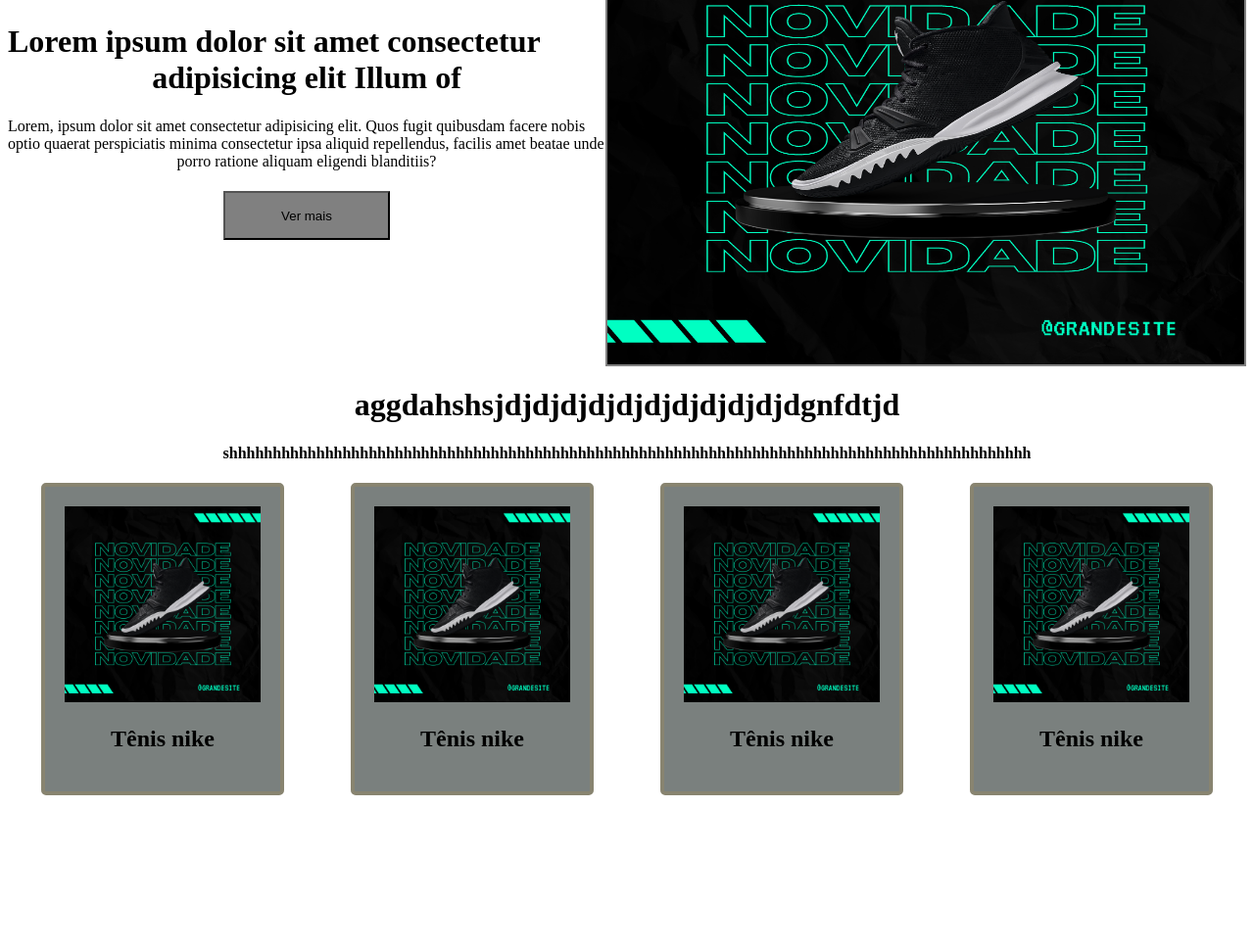
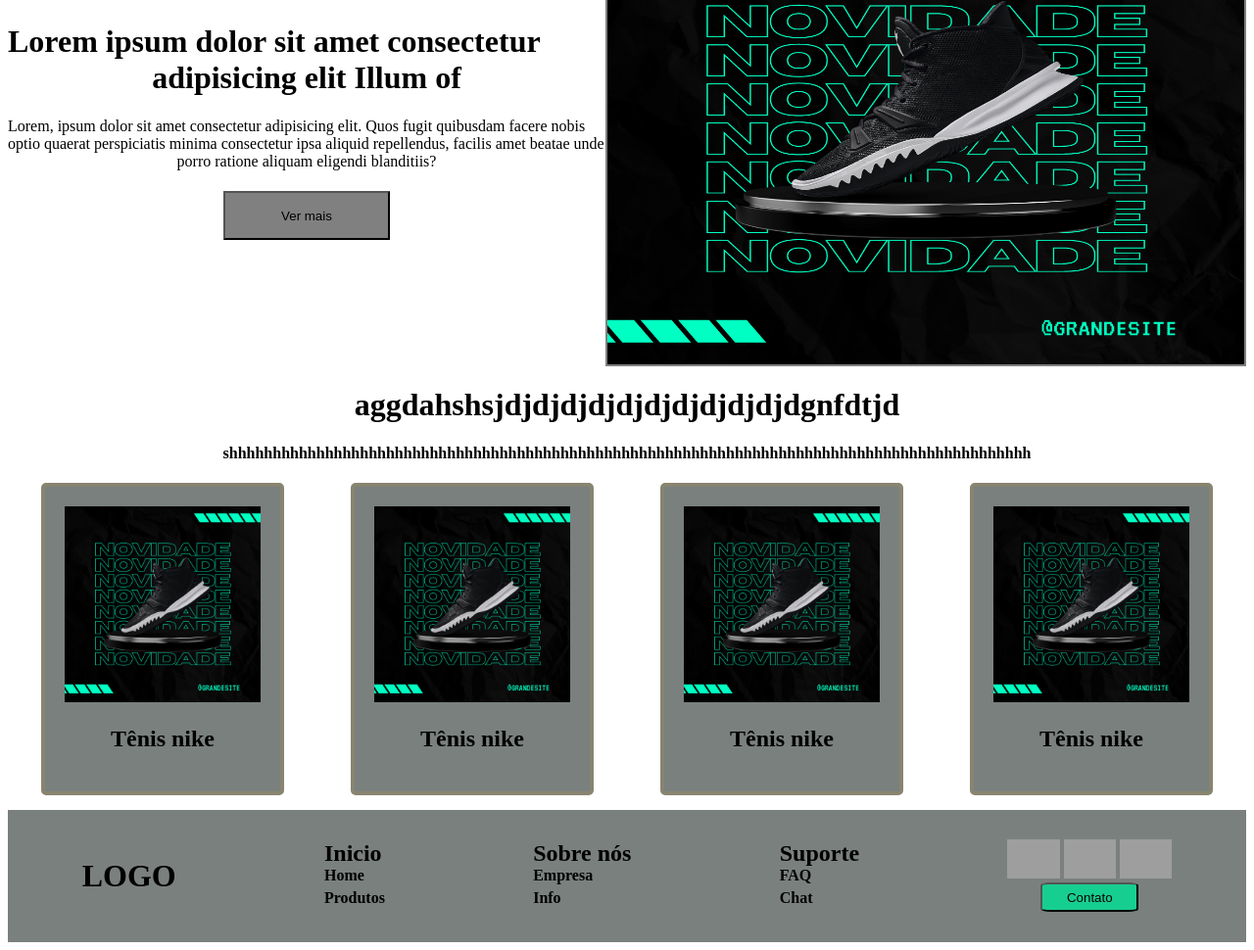
Before and after one commit to killvitin/Loja-Html-Css, a plain HTML site: page index.html in a window 1280 px wide. Shown: the part 234-1204 px from the top of the page at 98% size. Before the commit the page ends 1054 px from the top, so only its background shows below. Drawn offline with Linux system fonts and the light colour scheme; grey boxes are pictures that could not be loaded.

Commit message:
footer adicionado

```diff
--- a/index.html
+++ b/index.html
@@ -49,5 +49,33 @@
             <h2>Tênis nike</h2>
         </div>
     </div>
+    <footer>
+        <div class="footer">
+            <div><h1>LOGO</h1></div>
+            <div >
+                <h2 style="line-height: 1px">Inicio</h2>
+                <h4 style="line-height: 1px">Home</h4>
+                <h4 style="line-height: 1px">Produtos</h4>
+            </div>
+            <div>
+                <h2 style="line-height: 1px">Sobre nós</h2>
+                <h4 style="line-height: 1px">Empresa</h4>
+                <h4 style="line-height: 1px">Info</h4>
+            </div>
+            <div>
+                <h2 style="line-height: 1px">Suporte</h2>
+                <h4 style="line-height: 1px">FAQ</h4>
+                <h4 style="line-height: 1px">Chat</h4>
+            </div>
+            <div>
+                <img src="https://img.icons8.com/?size=512&id=32292&format=png" height="40" alt="">
+                <img src="https://img.icons8.com/?size=512&id=435&format=png"  height="40" alt="">
+                <img src="https://img.icons8.com/?size=512&id=12580&format=png" height="40" alt="">
+                <div class="footer-button">
+                  <button>Contato</button>
+                </div>
+            </div>
+        </div>
+    </footer>
 </body>
 </html>
--- a/styles.css
+++ b/styles.css
@@ -60,3 +60,24 @@
 .product1:hover img{
     border-radius: 30%;
 }
+
+.footer{
+    display: flex;
+    justify-content: space-around;
+    align-items: center;
+    height: 135px;
+    max-width: 100vw;
+    margin-top: 15px;
+    background-color: rgb(122, 128, 126)
+}
+.footer button{
+    height: 30px;
+    width: 100px;
+    border-radius: 10%;
+    background-color: rgb(23, 206, 145);
+}
+
+.footer-button{
+    display: flex;
+    justify-content: center;
+}
```
